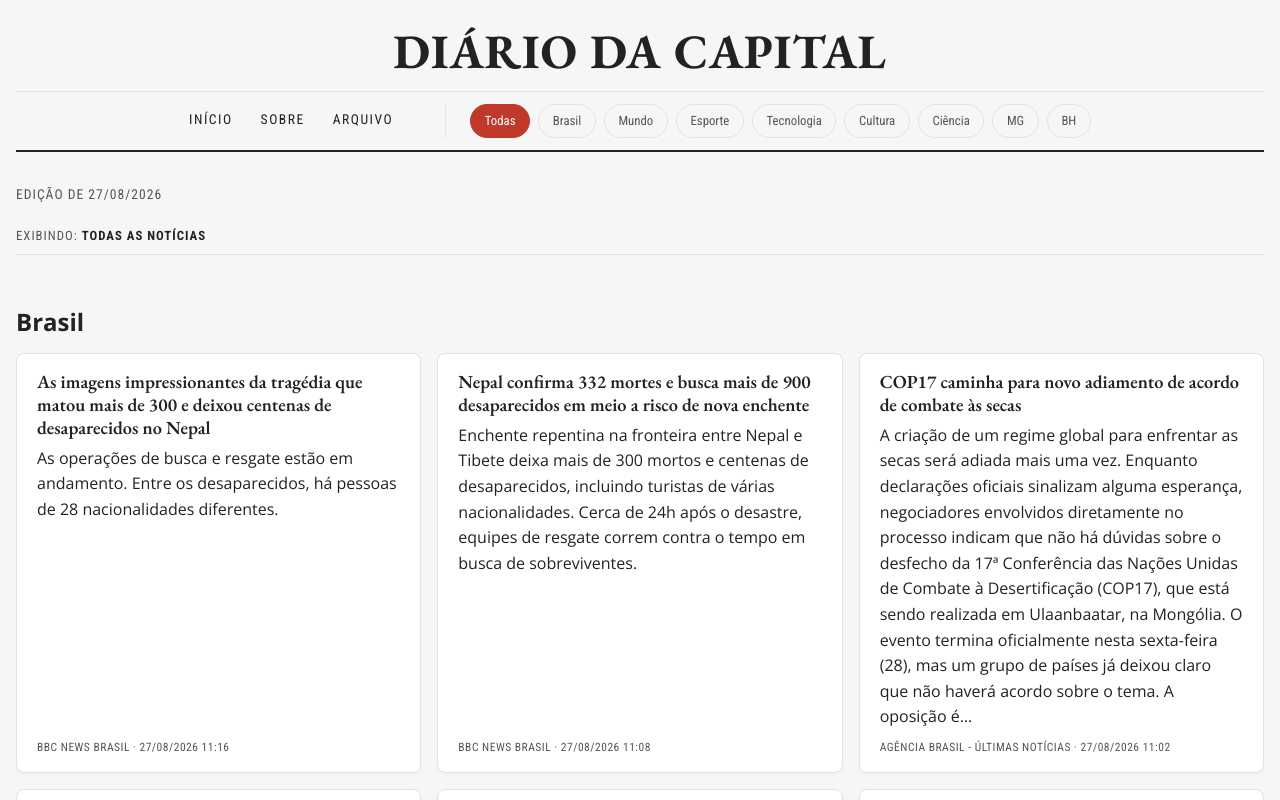
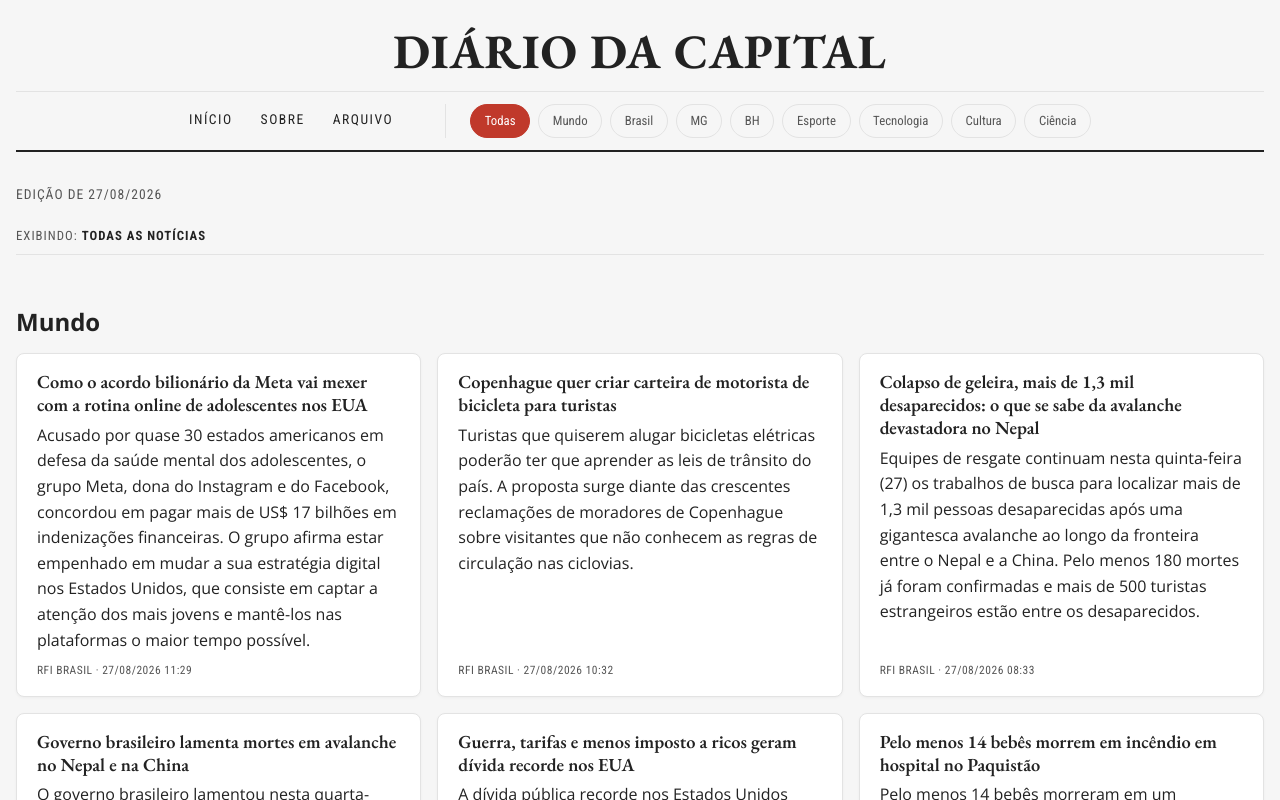
Before and after one commit to willycornelissen/clipping, a React (Vite) app: page / in a window 1280 px wide. Shown: the top 800 px of the page. Built offline with nearby package versions, Linux system fonts and the light colour scheme.

Commit message:
feat: reordena assuntos — Mundo, Brasil, MG, BH, Esporte, Tecnologia, Cultura, Ciência

```diff
--- a/src/fontes.js
+++ b/src/fontes.js
@@ -1,14 +1,14 @@
 import { base } from './api.js'
 
 export const ASSUNTOS = [
+  { id: 'mundo', nome: 'Mundo' },
   { id: 'brasil', nome: 'Brasil' },
-  { id: 'mundo', nome: 'Mundo' },
+  { id: 'mg', nome: 'MG' },
+  { id: 'bh', nome: 'BH' },
   { id: 'esporte', nome: 'Esporte' },
   { id: 'tecnologia', nome: 'Tecnologia' },
   { id: 'cultura', nome: 'Cultura' },
-  { id: 'ciencia', nome: 'Ciência' },
-  { id: 'mg', nome: 'MG' },
-  { id: 'bh', nome: 'BH' }
+  { id: 'ciencia', nome: 'Ciência' }
 ]
 
 let fontesCache = null
```
